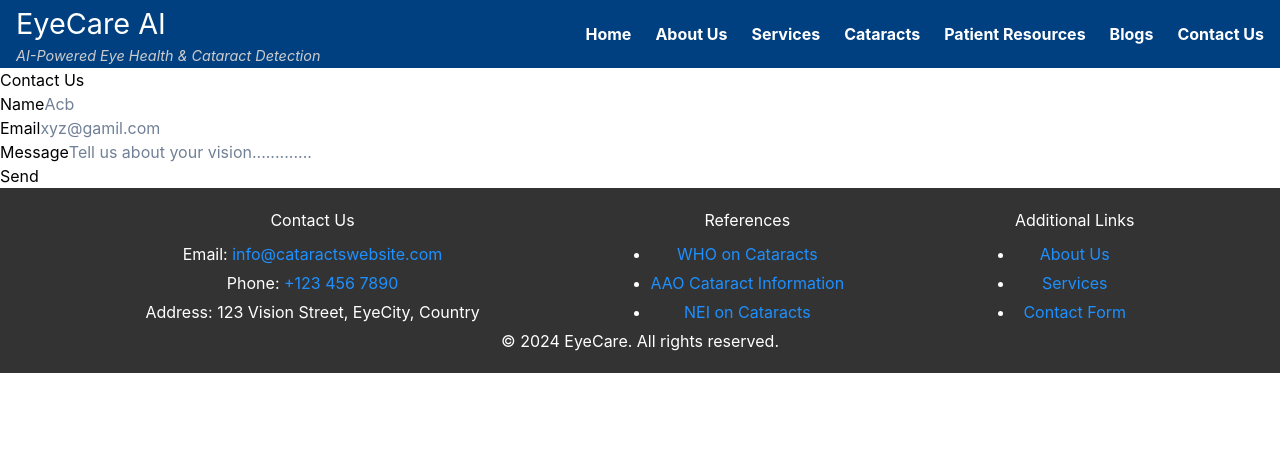
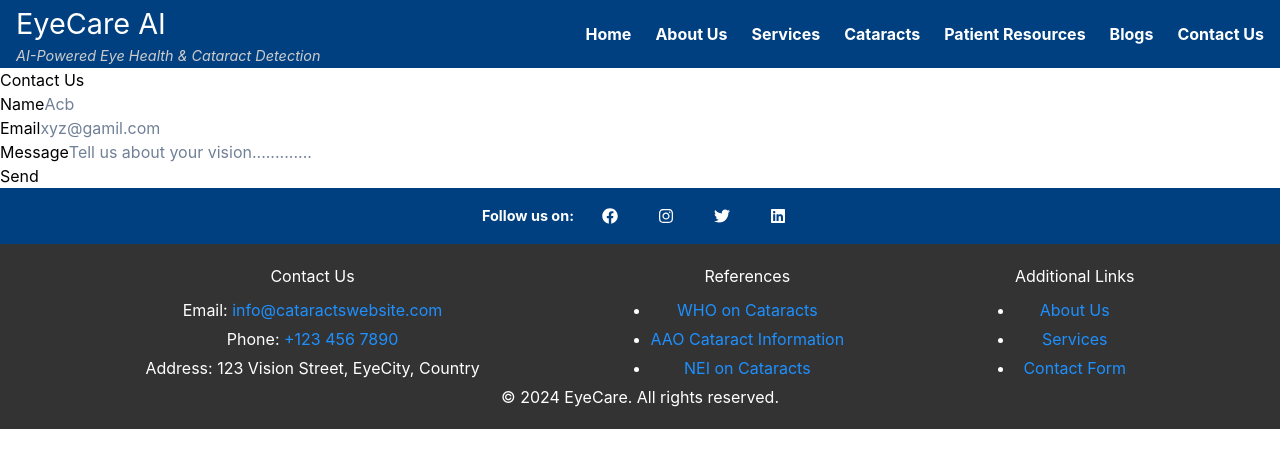
Before and after one commit to raushcoder07/eNetraCare_web, a React (Create React App) app: page /contact in a window 1280 px wide. Shown: the top 468 px of the page. Built offline with nearby package versions, Linux system fonts and the light colour scheme.

Commit message:
addfollow

```diff
--- a/src/App.css
+++ b/src/App.css
@@ -64,6 +64,7 @@
   left: 0;
   min-width: 200px;
   border: 1px solid #00BFFF;
+  z-index: 20;
 }
 
 .submenu:hover .submenu-items {
@@ -89,6 +90,7 @@
   display: flex;
   align-items: center;
   gap: 1rem;
+  z-index: 10;
 }
 
 .contact-info {
@@ -185,7 +187,23 @@
   height: 50px; /* Fixed height */
   object-fit: cover; /* Ensures the image covers the entire area without distorting */
 }
+@media (max-width: 1024px) {
+  .image-slide img {
+    height: 350px; /* Adjust height for medium screens */
+  }
+}
 
+@media (max-width: 768px) {
+  .image-slide img {
+    height: 300px; /* Adjust height for smaller screens */
+  }
+}
+
+@media (max-width: 480px) {
+  .image-slide img {
+    height: 200px; /* Adjust height for mobile screens */
+  }
+}
 
   .cta-btn {
     background-color: #00BFFF;
@@ -206,6 +224,8 @@
     margin: 2rem 0;
     text-align: center;
   }
+
+
 
 
 
--- a/src/App.js
+++ b/src/App.js
@@ -1,5 +1,6 @@
 import { BrowserRouter as Router ,Route ,Routes } from "react-router-dom";
 // import header from "./Component/header";
+import Thin from "./Component/Thin";
 import Home from "./Component/Home";
 import Header from "./Header";
 import Footer from "./Component/Footer";
@@ -34,6 +35,7 @@ function App() {
         <Route path ="/" element={<Home/>}/>
         <Route path="/contact" element={<Contact/>}/>
       </Routes>
+      <Thin/>
       <Footer/>
 
     </Router>
--- a/src/Component/Image_sli.jsx
+++ b/src/Component/Image_sli.jsx
@@ -1,13 +1,13 @@
 import React, { useState, useEffect } from 'react';
 import { Box, Image, Flex, IconButton, useBreakpointValue } from '@chakra-ui/react';
-import { FaArrowLeft, FaArrowRight } from 'react-icons/fa';
+import { FaChevronLeft, FaChevronRight } from 'react-icons/fa';
 
 const images = [
-  { src: 'https://t3.ftcdn.net/jpg/01/14/54/28/240_F_114542856_uhdDKbtqZoU3rca3CQ2gAZVsYNhMgHRR.jpg', alt: 'Image 1' },
-  { src: 'https://t3.ftcdn.net/jpg/07/07/25/90/240_F_707259033_klwARtQp45gGFYjIkBciig8LXRrdUQcx.jpg', alt: 'Image 2' },
+  { src: 'https://www.shroffeyecentre.com/wp-content/uploads/2022/03/cataract-desktop.jpg', alt: 'Image 1' },
+  { src: 'https://media.istockphoto.com/id/1189207226/photo/female-patient-checking-vision-in-ophthalmological-clinic.jpg?s=1024x1024&w=is&k=20&c=OQBLImUFVlquAK3Rd0YoOgSYto0f4NThAN_jNZ_2TnI=', alt: 'Image 2' },
   { src: 'https://www.shroffeyecentre.com/wp-content/uploads/2022/12/lasik-landing-desktop.jpg', alt: 'Image 3' },
-  { src: 'https://ibb.co/YR5vF5S', alt: 'Image 4' },
-  { src: 'https://via.placeholder.com/800x400?text=Image+5', alt: 'Image 5' },
+  { src: 'https://www.shroffeyecentre.com/wp-content/uploads/2022/03/dry-eye-desktop.jpg', alt: 'Image 4' },
+  { src: 'https://www.shroffeyecentre.com/wp-content/uploads/2022/08/doctor-G-Banner-1.png', alt: 'Image 5' },
 ];
 
 const Carousel = () => {
@@ -57,7 +57,7 @@ const Carousel = () => {
         ))}
       </Flex>
       <IconButton
-        icon={<FaArrowLeft />}
+        icon={<FaChevronLeft />}
         position="absolute"
         left="10px"
         top="50%"
@@ -71,7 +71,7 @@ const Carousel = () => {
         color="white"
       />
       <IconButton
-        icon={<FaArrowRight />}
+        icon={<FaChevronRight />}
         position="absolute"
         right="10px"
         top="50%"
--- /dev/null
+++ b/src/Component/Thin.jsx
@@ -0,0 +1,60 @@
+import React from 'react';
+import { Box, Flex, IconButton, Link } from '@chakra-ui/react';
+import { FaFacebook, FaInstagram, FaTwitter, FaLinkedin } from 'react-icons/fa';
+
+const Thin = () => {
+  return (
+    <Box as="header" width="100%" backgroundColor="#004080" color="white" padding="0.5rem 1rem">
+      <Flex
+        alignItems="center"
+        justifyContent="center"
+        flexDirection={{ base: 'column', md: 'row' }}
+        gap={{ base: '0.5rem', md: '1rem' }}
+      >
+        <Box fontSize="0.9rem" fontWeight="bold" textAlign="center">
+          Follow us on:
+        </Box>
+        <Flex alignItems="center" gap="1rem">
+          <Link href="https://www.facebook.com" isExternal>
+            <IconButton
+              icon={<FaFacebook />}
+              aria-label="Facebook"
+              variant="ghost"
+              color="white"
+              _hover={{ color: '#3b5998' }}
+            />
+          </Link>
+          <Link href="https://www.instagram.com" isExternal>
+            <IconButton
+              icon={<FaInstagram />}
+              aria-label="Instagram"
+              variant="ghost"
+              color="white"
+              _hover={{ color: '#E1306C' }}
+            />
+          </Link>
+          <Link href="https://www.twitter.com" isExternal>
+            <IconButton
+              icon={<FaTwitter />}
+              aria-label="Twitter"
+              variant="ghost"
+              color="white"
+              _hover={{ color: '#1DA1F2' }}
+            />
+          </Link>
+          <Link href="https://www.linkedin.com" isExternal>
+            <IconButton
+              icon={<FaLinkedin />}
+              aria-label="LinkedIn"
+              variant="ghost"
+              color="white"
+              _hover={{ color: '#0077B5' }}
+            />
+          </Link>
+        </Flex>
+      </Flex>
+    </Box>
+  );
+};
+
+export default Thin;
```
Also changed, not shown: src/Component/Resources.jsx (deleted, +0 -9 lines).
